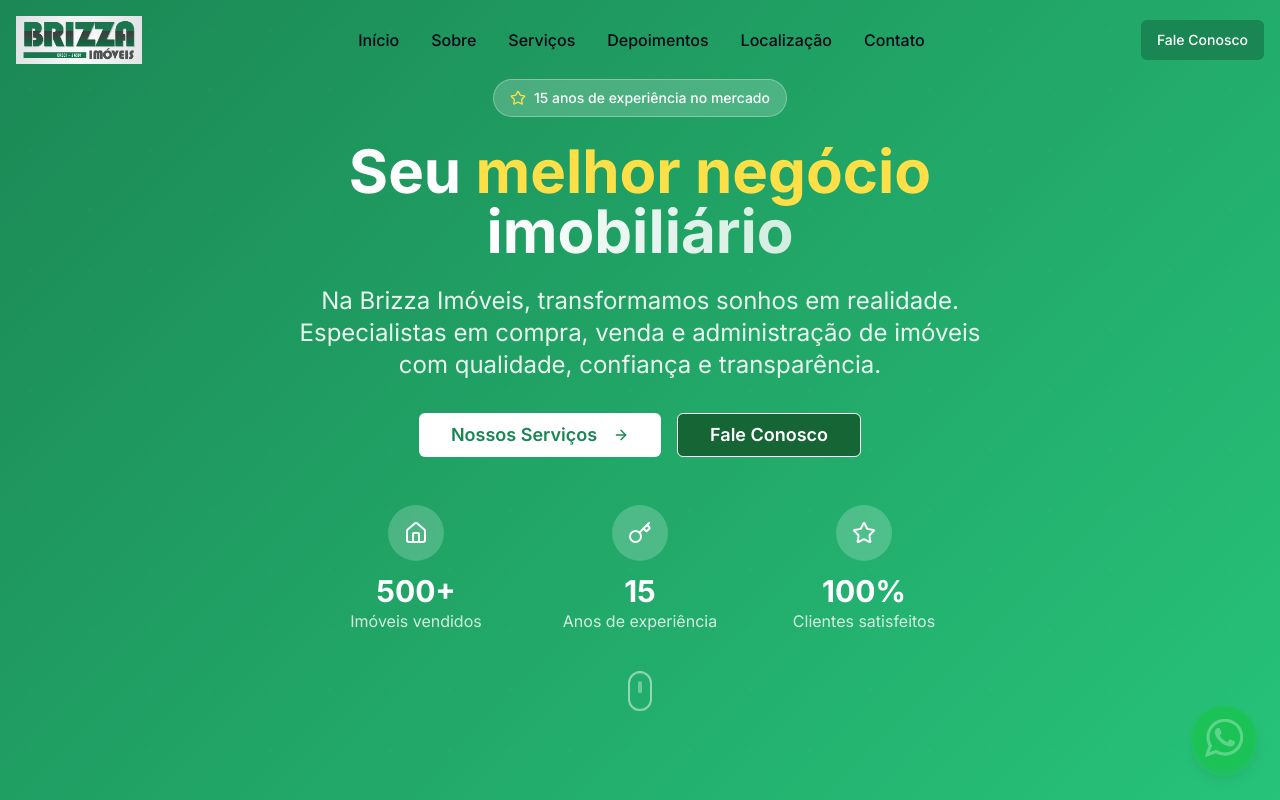
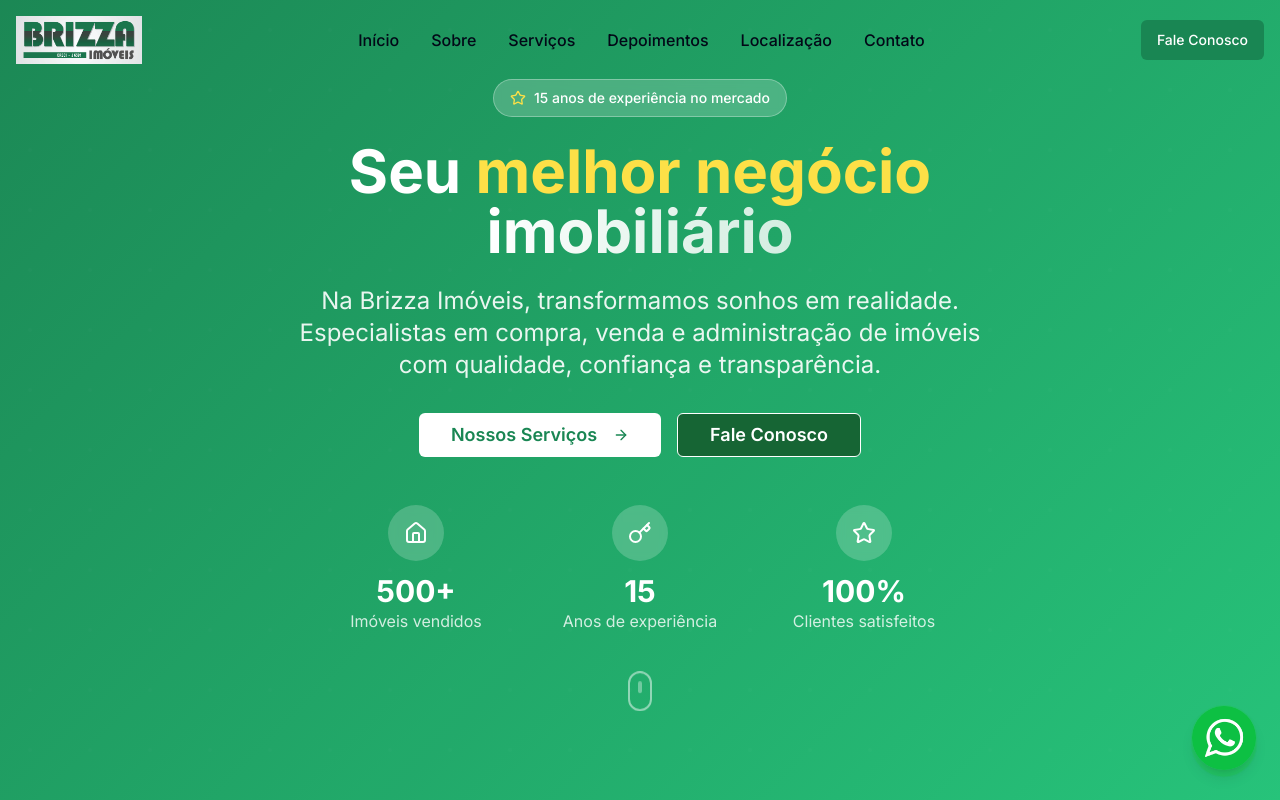
Before and after one commit to DevZipMateus/brizza-web-boost, a React (Vite) app: page / in a window 1280 px wide. Shown: the top 800 px of the page. Built offline with nearby package versions, Linux system fonts and the light colour scheme.

Commit message:
Fix: WhatsApp button not clickable
The WhatsApp button is not clickable. I will investigate the `src/components/WhatsAppButton.tsx` file to identify the cause and implement a fix.

```diff
--- a/src/components/WhatsAppButton.tsx
+++ b/src/components/WhatsAppButton.tsx
@@ -1,3 +1,4 @@
+
 import { useState, useEffect } from 'react';
 import { MessageCircle, X } from 'lucide-react';
 import { Button } from '@/components/ui/button';
@@ -38,7 +39,7 @@ const WhatsAppButton = () => {
     <div className="fixed bottom-6 right-6 z-50">
       {/* Tooltip */}
       {showTooltip && (
-        <div className="absolute bottom-20 right-0 mb-2 w-64 bg-white rounded-lg shadow-lg border p-4 animate-fade-in">
+        <div className="absolute bottom-20 right-0 mb-2 w-64 bg-white rounded-lg shadow-lg border p-4 animate-fade-in z-60">
           <button
             onClick={handleCloseTooltip}
             className="absolute top-2 right-2 text-gray-400 hover:text-gray-600"
@@ -63,10 +64,14 @@ const WhatsAppButton = () => {
         </div>
       )}
 
-      {/* WhatsApp Button */}
+      <div className="relative">
+        {/* Pulse animation - now behind the button */}
+        <div className="absolute inset-0 rounded-full bg-green-500 animate-ping opacity-75 -z-10"></div>
+
+        {/* WhatsApp Button - now on top */}
         <Button
           onClick={handleWhatsAppClick}
-        className="w-16 h-16 rounded-full bg-transparent hover:scale-110 shadow-lg hover:shadow-xl transition-all duration-300 group p-0 border-0"
+          className="w-16 h-16 rounded-full bg-transparent hover:scale-110 shadow-lg hover:shadow-xl transition-all duration-300 group p-0 border-0 relative z-10"
           aria-label="Falar no WhatsApp"
         >
           <img
@@ -75,9 +80,7 @@ const WhatsAppButton = () => {
             className="w-full h-full object-cover rounded-full"
           />
         </Button>
-
-      {/* Pulse animation */}
-      <div className="absolute inset-0 rounded-full bg-green-500 animate-ping opacity-75"></div>
+      </div>
     </div>
   );
 };
```
Lines whose indentation alone changed are shown as unchanged.
